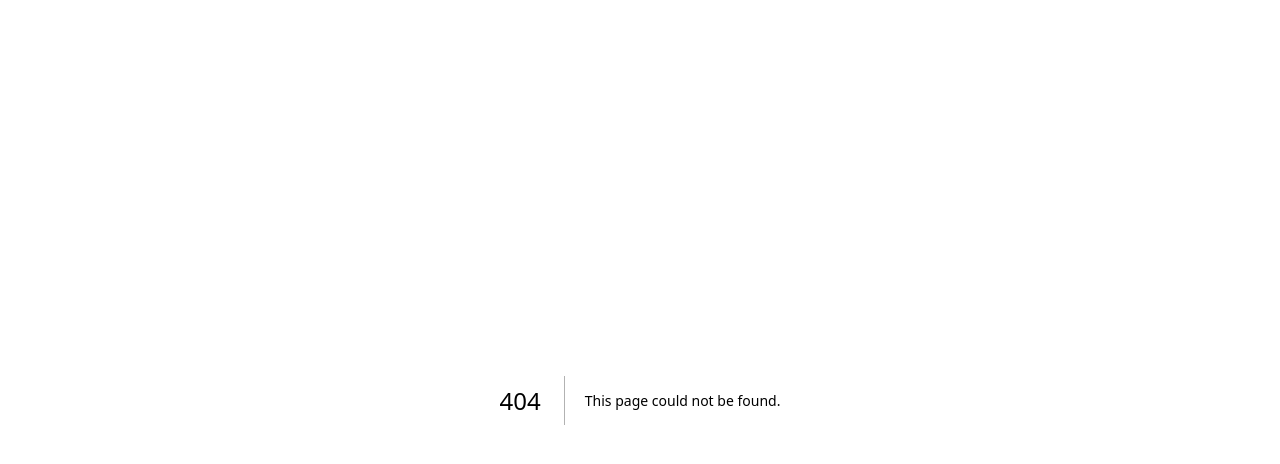
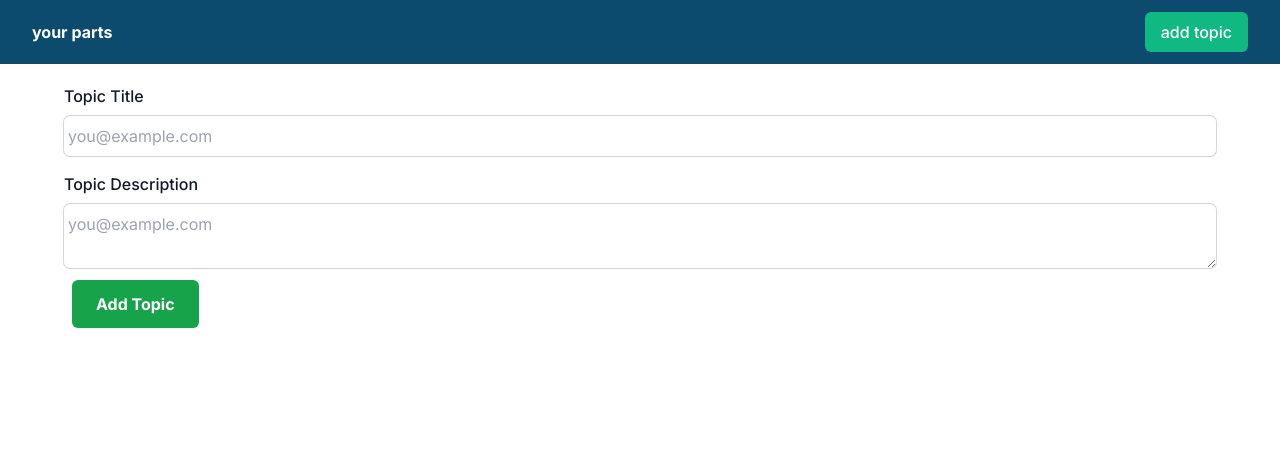
Before and after one commit to Nourfawzy-x/yourparts, a Next.js app: page /AddTopic in a window 1280 px wide. Before the commit this address had no page. Shown: the top 464 px of the page. Built offline with nearby package versions, Linux system fonts and the light colour scheme.

Commit message:
implement add and edit pages

```diff
--- /dev/null
+++ b/src/app/AddTopic/page.tsx
@@ -0,0 +1,48 @@
+export default function AddTopic() {
+  return (
+    <>
+      <form className="my-5">
+        <div className="mt-4">
+          <label
+            htmlFor="email"
+            className="block text-base font-medium leading-6 text-gray-900"
+          >
+            Topic Title
+          </label>
+          <div className="mt-2">
+            <input
+              type="text"
+              name="topic title"
+              id="topic title"
+              className="block w-full rounded-md border-0 py-2 px-1 text-gray-900 shadow-sm ring-1 ring-gray-300 placeholder:text-gray-400 focus:ring-2 focus:ring-inset focus:ring-indigo-600"
+              placeholder="you@example.com"
+            />
+          </div>
+        </div>
+        <div className="mt-4">
+          <label
+            htmlFor="topic description"
+            className="block text-base font-medium leading-6 text-gray-900"
+          >
+            Topic Description
+          </label>
+          <div className="mt-2">
+            <textarea
+              id="topic description"
+              className="block w-full rounded-md border-0 py-2 px-1 text-gray-900 shadow-sm ring-1 ring-gray-300 placeholder:text-gray-400 focus:ring-2 focus:ring-inset focus:ring-indigo-600"
+              placeholder="you@example.com"
+            ></textarea>
+          </div>
+        </div>
+        <div className="my-3">
+          <button
+            type="button"
+            className="btn mx-2 bg-green-600 rounded-md px-6 text-center py-3 font-bold text-white shadow-sm hover:bg-white hover:outline-green-600 hover:text-green-600 hover:outline transition-transform  "
+          >
+            Add Topic
+          </button>
+        </div>
+      </form>
+    </>
+  );
+}
--- /dev/null
+++ b/src/app/Compontents/EditTopicForm/EditTopicForm.tsx
@@ -0,0 +1,46 @@
+export default function EditTopicForm() {
+  return (
+    <form className="my-5">
+      <div className="mt-4">
+        <label
+          htmlFor="email"
+          className="block text-base font-medium leading-6 text-gray-900"
+        >
+          Topic Title
+        </label>
+        <div className="mt-2">
+          <input
+            type="text"
+            name="topic title"
+            id="topic title"
+            className="block w-full rounded-md border-0 py-2 px-1 text-gray-900 shadow-sm ring-1 ring-gray-300 placeholder:text-gray-400 focus:ring-2 focus:ring-inset focus:ring-indigo-600"
+            placeholder="you@example.com"
+          />
+        </div>
+      </div>
+      <div className="mt-4">
+        <label
+          htmlFor="topic description"
+          className="block text-base font-medium leading-6 text-gray-900"
+        >
+          Topic Description
+        </label>
+        <div className="mt-2">
+          <textarea
+            id="topic description"
+            className="block w-full rounded-md border-0 py-2 px-1 text-gray-900 shadow-sm ring-1 ring-gray-300 placeholder:text-gray-400 focus:ring-2 focus:ring-inset focus:ring-indigo-600"
+            placeholder="you@example.com"
+          ></textarea>
+        </div>
+      </div>
+      <div className="my-3">
+        <button
+          type="button"
+          className="btn mx-2 bg-yellow-500 rounded-md px-6 text-center py-3 font-bold text-white shadow-sm hover:bg-white hover:outline-yellow-500 hover:text-yellow-500 hover:outline transition-transform  "
+        >
+          Edit Topic
+        </button>
+      </div>
+    </form>
+  );
+}
--- a/src/app/Compontents/Navbar/Navbar.tsx
+++ b/src/app/Compontents/Navbar/Navbar.tsx
@@ -1,10 +1,18 @@
+//import AddTopic from "@/app/Pages/AddTopic/page";
 import Link from "next/link";
 
 export default function Navbar() {
   return (
-    <nav>
-      <Link href={"/"}>your parts</Link>
-      <Link href={"/addTopic"}>add topic</Link>
+    <nav className="flex justify-between items-center bg-sky-900	 px-8 py-3">
+      <Link className="font-bold  text-white" href={"/"}>
+        your parts
+      </Link>
+      <Link
+        className="bg-emerald-500 font-medium text-white px-4 py-2 rounded-md"
+        href={"/AddTopic"}
+      >
+        add topic
+      </Link>
     </nav>
   );
 }
--- /dev/null
+++ b/src/app/Compontents/TopicsList/TopicsList.tsx
@@ -0,0 +1,28 @@
+import { RiDeleteBinLine } from "react-icons/ri";
+import { MdOutlineModeEdit } from "react-icons/md";
+import Link from "next/link";
+
+export default function TopicList() {
+  const topicId = "123"; // Replace with actual dynamic ID
+
+  return (
+    <>
+      <div className="border border-slate-300 my-4 p-4 flex justify-between items-center">
+        <div>
+          <h2 className="font-bold text-2xl">topic title</h2>
+          <h2>topic description</h2>
+        </div>
+        <div className="flex">
+          <Link href={`/EditTopic/${topicId}`}>
+            <MdOutlineModeEdit
+              className="text-yellow-500 me-3 cursor-pointer"
+              size={26}
+            />
+          </Link>
+
+          <RiDeleteBinLine className="text-red-600" size={26} />
+        </div>
+      </div>
+    </>
+  );
+}
--- /dev/null
+++ b/src/app/EditTopic/[id]/page.tsx
@@ -0,0 +1,9 @@
+import EditTopicForm from "@/app/Compontents/EditTopicForm/EditTopicForm";
+
+export default function EditTopic() {
+  return (
+    <>
+      <EditTopicForm />
+    </>
+  );
+}
--- a/src/app/layout.tsx
+++ b/src/app/layout.tsx
@@ -1,6 +1,7 @@
 import type { Metadata } from "next";
 import { Inter } from "next/font/google";
 import "./globals.css";
+import Navbar from "./Compontents/Navbar/Navbar";
 
 const inter = Inter({ subsets: ["latin"] });
 
@@ -16,7 +17,12 @@ export default function RootLayout({
 }>) {
   return (
     <html lang="en">
-      <body className={inter.className}>{children}</body>
+      <body className={inter.className}>
+        <>
+          <Navbar />
+          <div className="max-w-6xl mx-auto">{children}</div>
+        </>
+      </body>
     </html>
   );
 }
--- a/src/app/page.tsx
+++ b/src/app/page.tsx
@@ -1,5 +1,10 @@
 import Image from "next/image";
+import TopicsList from "./Compontents/TopicsList/TopicsList";
 
 export default function Home() {
-  return <>Home</>;
+  return (
+    <>
+      <TopicsList />
+    </>
+  );
 }
```
